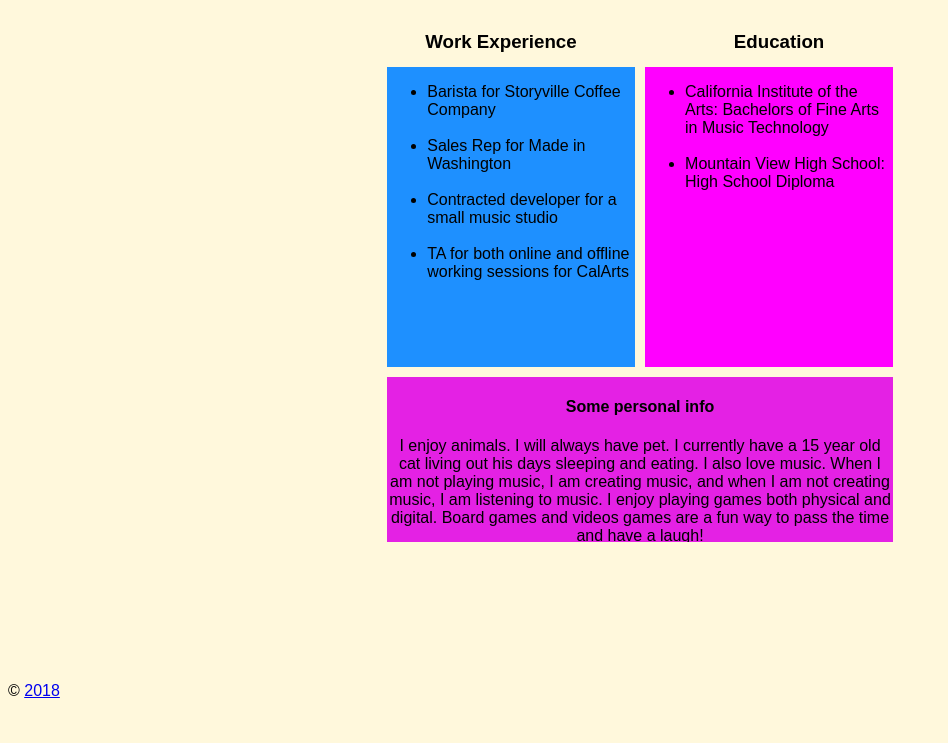
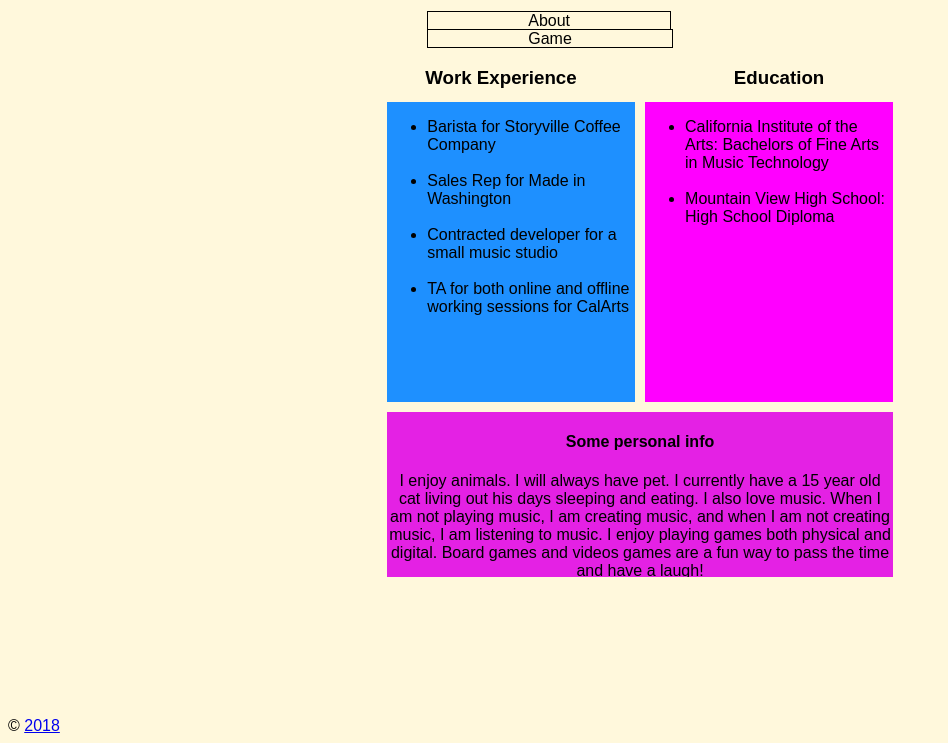
Before and after one commit to Archived-Work-CodeFellows/About-Me-201n10, a plain HTML site: page index.html in a window 1280 px wide. Shown: the part 73-816 px from the top of the page, without its empty margins (0-948 px from the left). Drawn offline with Linux system fonts and the light colour scheme.

Commit message:
Added a nav bar to click on

```diff
--- a/css/style.css
+++ b/css/style.css
@@ -13,6 +13,14 @@
 
     width: 40%;
     height: 300px;
+    margin: auto;
+    padding: 5px;
+
+}
+#container2 {
+
+    width: 40%;
+    height: 25px;
     margin: auto;
     padding: 5px;
 
@@ -81,6 +89,24 @@ aside {
 
 }
 
+.nav {
+    float: left;
+    margin: auto;
+
+}
+
+.nav ul {
+    margin: 0;
+    padding: 0;
+    list-style-type: none;
+}
+.nav li {
+    display: inline;
+    border: solid 1px black;
+    padding: 0 100px;
+
+}
+
 h4, p {
 
     text-align: center;
--- a/index.html
+++ b/index.html
@@ -8,6 +8,12 @@
         <div class="titles">
             <h1>Just a Few Things About Me</h1>
         </div>
+            <div id="container2">
+                <ul class="nav">
+                    <li>About</li>
+                    <li>Game</li>
+                </ul>
+            </div>
         <section id="label">
             <div id="dev">
                 <h3>Work Experience</h3>
```
